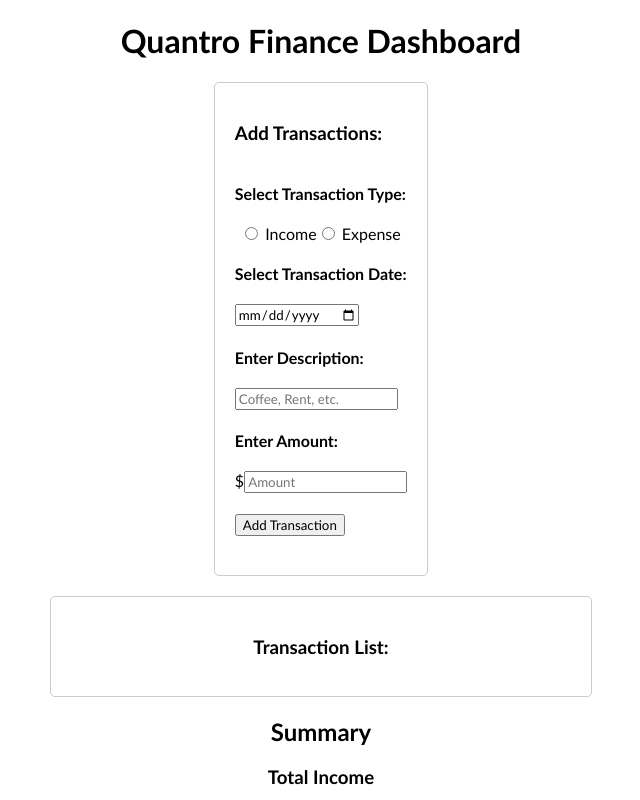
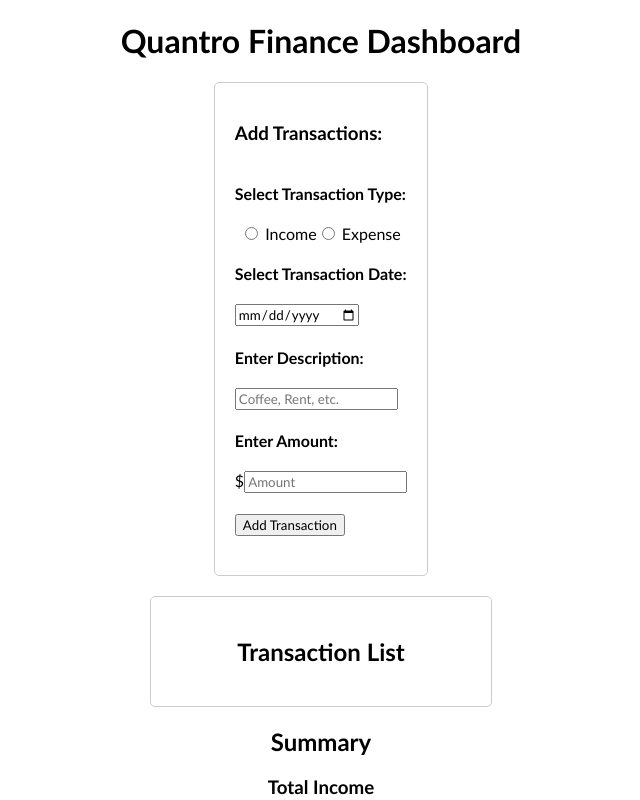
Before and after one commit to arendunn/quantro-finance-dashboard, a React (Create React App) app: page / in a window 1280 px wide. Shown: the top 800 px of the page, without its empty margins (319-959 px from the left). Built offline with nearby package versions, Linux system fonts and the light colour scheme.

Commit message:
Adjust styling of transaction list

```diff
--- a/src/components/TransactionList.jsx
+++ b/src/components/TransactionList.jsx
@@ -6,13 +6,12 @@ const TransactionList = () => {
 
     const formStyle = {
         display: 'flex',
+        flexDirection: 'column',
         alignItems: 'start',
-        justifyContent: 'start',
-        flexDirection: 'column',
         padding: '20px',
         border: '1px solid #ccc',
         borderRadius: '5px',
-        width: '500px',
+        width: '300px',
       };
 
     const grouped = transactions.reduce((acc, transaction) => {
@@ -30,14 +29,14 @@ const TransactionList = () => {
         <div style={{display: 'flex', justifyContent: 'center', marginTop: '20px'}}>
             <div style={formStyle}>
                 <span style={{ width: '100%', textAlign: 'center'}}>
-                    <h3>Transaction List:</h3>
+                    <h2>Transaction List</h2>
                 </span>
                 {sortedDates.map(date => (
                     <div key={date}>
-                    <h4 style={{paddingRight: '400px'}}>{date}</h4>
+                    <h3 style={{paddingRight: '20vh'}}>{date}</h3>
                     <ul>
                         {grouped[date].map(tx => (
-                        <li key={tx.id} style={{ display: 'flex', justifyContent:'space-between', listStyleType: 'none' }}>
+                        <li key={tx.id} style={{ width: '100%', display: 'flex', justifyContent:'space-between', listStyleType: 'none' }}>
                             <span>{tx.description}</span>
                             <span>
                                 {tx.transactionType === 'income' ? '+' : '-'}${tx.amount.toFixed(2)}
```
